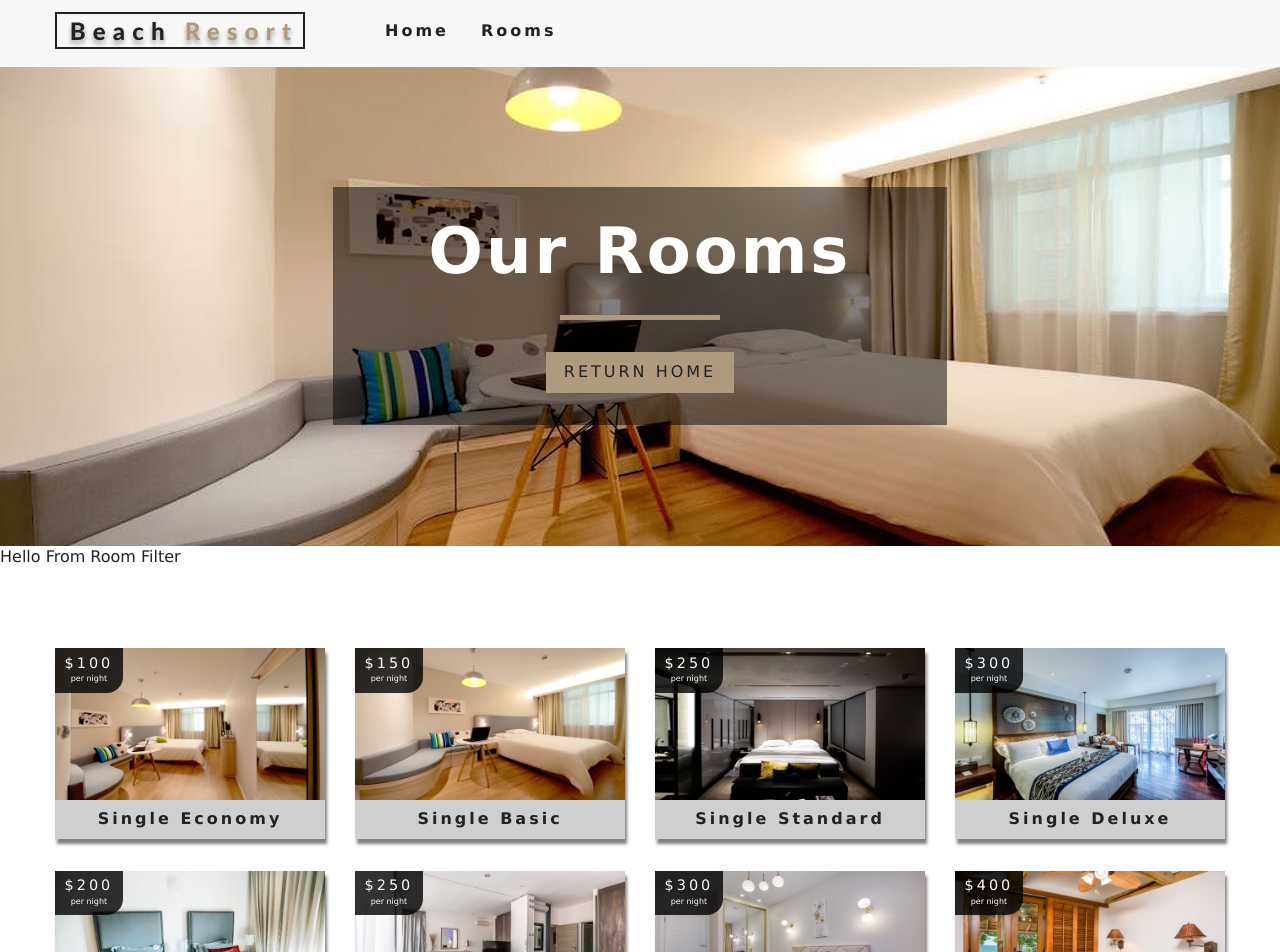
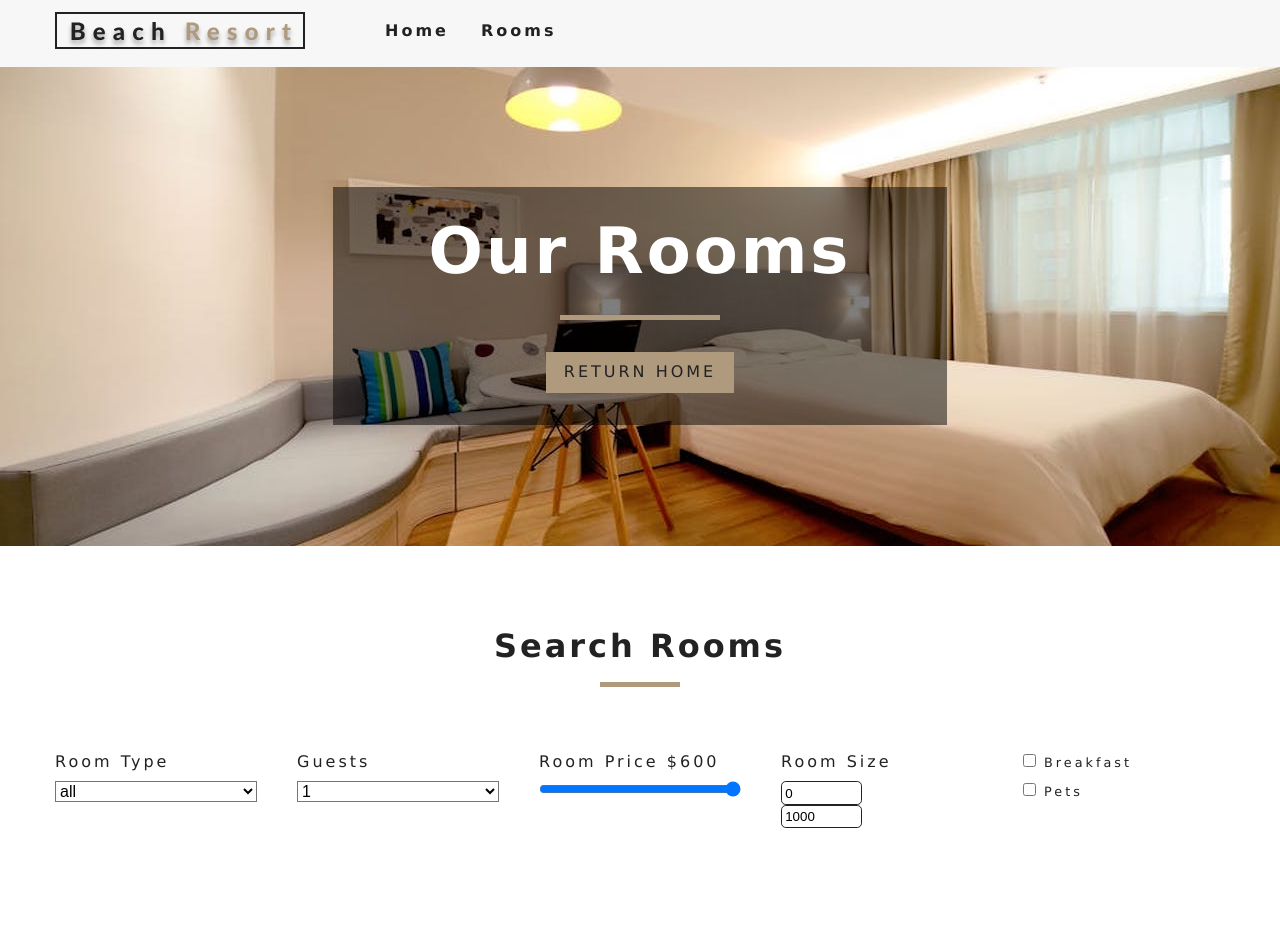
Before and after one commit to sigvant/beach_resort, a React (Create React App) app: page /rooms in a window 1280 px wide. Shown: the top 952 px of the page. Built offline with nearby package versions, Linux system fonts and the light colour scheme.

Commit message:
after finishing filter

```diff
--- a/src/components/RoomFilter.js
+++ b/src/components/RoomFilter.js
@@ -1,9 +1,123 @@
 import React from 'react'
+import { useContext } from 'react'
+import { RoomContext} from '../context'
+import Title from '../components/Title'
+// get all unique values
+const getUnique = (items, value) => {
+    return [...new Set(items.map(item => item[value]))]
+    // we use the Set prop that only holds unique value
+}
 
-export default function RoomFilter() {
+export default function RoomFilter({rooms}) {
+    const context = useContext(RoomContext)
+    const {
+        handleChange,
+        type,
+        capacity,
+        price,
+        minPrice,
+        maxPrice,
+        minSize,
+        maxSize,
+        breakfast,
+        pets
+    } = context;
+
+    // get unique types
+    let types = getUnique(rooms, 'type')
+    // add all
+    types = ['all', ...types]
+    // map to jsx
+    types = types.map((item, index) => {
+        return (
+            <option value={item} key={index}>{item}</option>
+        )
+    })
+
+    let people = getUnique(rooms, 'capacity')
+    people = people.map((item, index) => {
+        return (
+            <option key={index} value={item}>{item}</option>
+        )
+    })
     return (
-        <div>
-            Hello From Room Filter
-        </div>
+        <section className="filter-container">
+            <Title title='search rooms'/>
+            <form className='filter-form'>
+                {/* {select type} */}
+                <div className="form-group">
+                    <label htmlFor="type">room type</label>
+                    <select
+                        name="type"
+                        id="type"
+                        value={type}
+                        className='form-control'
+                        onChange={handleChange}
+                    >
+                        {/* <option value='single'></option> this is just not smort */}
+                        {types}
+
+                    </select>
+                </div>
+                {/* {end select type} */}
+                {/* {guests} */}
+                <div className="form-group">
+                    <label htmlFor="capacity">Guests</label>
+                    <select
+                        name="capacity"
+                        id="capacity"
+                        value={capacity}
+                        className='form-control'
+                        onChange={handleChange}
+                    >
+                        {/* <option value='single'></option> this is just not smort */}
+                        {people}
+
+                    </select>
+                </div>
+                {/* {guests} */}
+                {/* room price */}
+                <div className="form-group">
+                    <label htmlFor="price">
+                        room price ${price}
+                    </label>
+                    <input type="range" name='price' min={minPrice} max={maxPrice} id='price' value={price} onChange={handleChange} className='form-control' />
+                </div>
+                {/* end of room price */}
+                {/* size */}
+                <div className="form-group">
+                    <label htmlFor="size">room size</label>
+                    <div className="size-inputs">
+                        <input type="number" name='minSize' id='size' value={minSize} onChange={handleChange} className="size-input"/>
+                    </div>
+                    <div className="size-inputs">
+                        <input type="number" name='maxSize' id='size' value={maxSize} onChange={handleChange} className="size-input"/>
+                    </div>
+                </div>
+                {/* end of size */}
+                {/* extras */}
+                <div className="form-group">
+                    <div className="single-extra">
+                        <input type="checkbox"
+                        name='breakfast'
+                        id='breakfast'
+                        checked={breakfast}
+                        onChange={handleChange}
+                        />
+                        <label htmlFor="breakfast">breakfast</label>
+                    </div>
+                    <div className="single-extra">
+                        <input type="checkbox"
+                        name='pets'
+                        id='pets'
+                        checked={pets}
+                        onChange={handleChange}
+                        />
+                        <label htmlFor="pets">pets</label>
+                    </div>
+                </div>
+                {/* end of extras */}
+            </form>
+        </section>
     )
 }
--- a/src/context.js
+++ b/src/context.js
@@ -9,18 +9,32 @@
         rooms: [],
         sortedRooms: [],
         featuredRooms: [],
-        loading: true
+        loading: true,
+        type: 'all',
+        capacity: 1,
+        price: 0,
+        minPrice: 0,
+        maxPrice: 0,
+        minSize: 0,
+        maxSize: 0,
+        breakfast: false,
+        pets: false
     }
     // getData
 
     componentDidMount() {
         let rooms = this.formatData(items)
         let featuredRooms = rooms.filter(room => room.featured === true)
+        let maxPrice = Math.max(...rooms.map(item => item.price))
+        let maxSize = Math.max(...rooms.map(item => item.size))
         this.setState({
             rooms,
             featuredRooms,
             sortedRooms:rooms,
-            loading:false
+            loading:false,
+            price:maxPrice,
+            maxPrice,
+            maxSize
         })
     }
 
@@ -42,9 +56,63 @@
         return room;
     }
 
+    handleChange = (event) => {
+        const target = event.target
+        const value = target.type === 'checkbox' ? target.checked : target.value
+        const name = event.target.name
+        this.setState({
+            [name]:value
+            // the idea here is that we get the target to be anything we clicked, room type or capacity etc
+            // we check it for
+        }, this.filterRooms)
+        // console.log(`this is type ${type}, this is name ${name}, this is value ${value}`)
+    }
+
+    filterRooms = () => {
+        let {
+            rooms, type, capacity, price, minSize, maxSize, breakfast, pets
+        } = this.state
+
+        // all the rooms
+        let tempRooms = [...rooms]
+
+        // transform value
+        capacity = parseInt(capacity)
+
+        //filter by type
+        if(type !== 'all') {
+            tempRooms = tempRooms.filter(room => room.type === type)
+        }
+        //filter by capacity
+        if(capacity !== 1) {
+            tempRooms = tempRooms.filter(room => room.capacity >= capacity)
+        }
+
+        //filter by price
+        tempRooms = tempRooms.filter(room => room.price <= price)
+
+        //filter by size
+        tempRooms = tempRooms.filter(room => room.size >= minSize && room.size <= maxSize)
+
+        //filter by breakfast
+        if(breakfast) {
+            tempRooms = tempRooms.filter(room => room.breakfast === true)
+        }
+
+        //filter by pets
+        if(pets) {
+            tempRooms = tempRooms.filter(room => room.pets === true)
+        }
+
+        // change state
+        this.setState({
+            sortedRooms: tempRooms
+        })
+    }
+
     render() {
         return (
-            <RoomContext.Provider value={{...this.state, getRoom: this.getRoom}}>
+            <RoomContext.Provider value={{...this.state, getRoom: this.getRoom, handleChange: this.handleChange}}>
                 {this.props.children}
             </RoomContext.Provider>
         )
```
